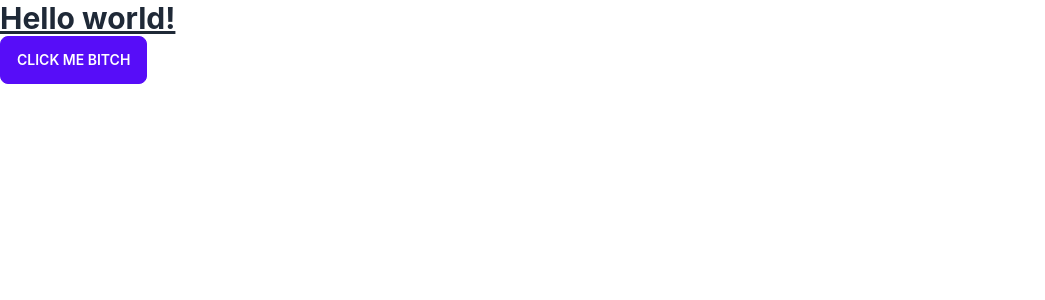
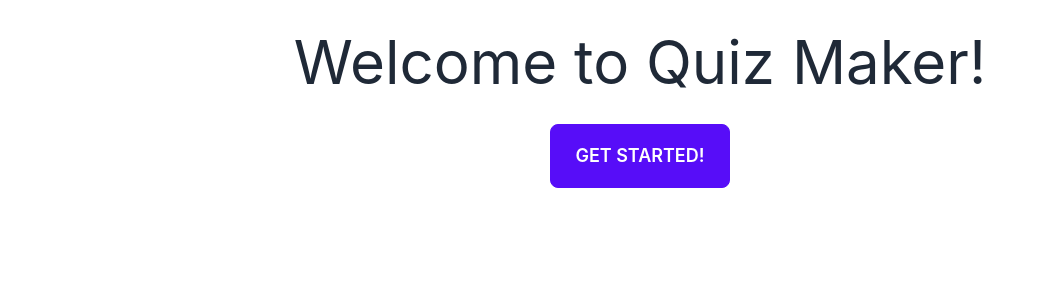
Before and after one commit to 18dschlangen/quiz-maker, a React (Vite) app in the folder quiz-front-end/: page / in a window 1280 px wide. Shown: the top 300 px of the page, without its empty margins (0-1045 px from the left). Built offline with nearby package versions, Linux system fonts and the light colour scheme.

Commit message:
Added routing, home page

```diff
--- a/quiz-front-end/package.json
+++ b/quiz-front-end/package.json
@@ -10,7 +10,8 @@
   "dependencies": {
     "daisyui": "^2.19.0",
     "react": "^18.0.0",
-    "react-dom": "^18.0.0"
+    "react-dom": "^18.0.0",
+    "react-router-dom": "^6.3.0"
   },
   "devDependencies": {
     "@types/react": "^18.0.0",
--- a/quiz-front-end/src/App.tsx
+++ b/quiz-front-end/src/App.tsx
@@ -1,11 +1,16 @@
 import { useState } from "react";
+import { Route, Routes } from "react-router-dom";
 import "./App.css";
+import About from "./pages/About";
+import Home from "./pages/Home";
 
 function App() {
   return (
-    <div>
-      <h1 className="text-3xl font-bold underline">Hello world!</h1>
-      <button className="btn btn-primary">Click Me Bitch</button>
+    <div className="App">
+      <Routes>
+        <Route path="/" element={<Home />} />
+        <Route path="about" element={<About />} />
+      </Routes>
     </div>
   );
 }
--- a/quiz-front-end/src/index.css
+++ b/quiz-front-end/src/index.css
@@ -1,6 +1,7 @@
 @tailwind base;
 @tailwind components;
 @tailwind utilities;
+
 body {
   margin: 0;
   font-family: -apple-system, BlinkMacSystemFont, "Segoe UI", "Roboto", "Oxygen",
@@ -9,3 +10,16 @@ body {
   -webkit-font-smoothing: antialiased;
   -moz-osx-font-smoothing: grayscale;
 }
+
+h1 {
+  @apply text-6xl;
+}
+h2 {
+  @apply text-5xl;
+}
+h3 {
+  @apply text-4xl;
+}
+h4 {
+  @apply text-3xl;
+}
--- a/quiz-front-end/src/main.tsx
+++ b/quiz-front-end/src/main.tsx
@@ -1,10 +1,13 @@
 import React from 'react'
 import ReactDOM from 'react-dom/client'
+import { BrowserRouter } from 'react-router-dom'
 import App from './App'
 import './index.css'
 
 ReactDOM.createRoot(document.getElementById('root')!).render(
   <React.StrictMode>
-    <App />
+    <BrowserRouter>
+      <App />
+    </BrowserRouter>
   </React.StrictMode>
 )
--- /dev/null
+++ b/quiz-front-end/src/pages/About.tsx
@@ -0,0 +1,7 @@
+import React from 'react'
+
+export default function About() {
+    return (
+        <div>About</div>
+    )
+}
--- /dev/null
+++ b/quiz-front-end/src/pages/Home.tsx
@@ -0,0 +1,12 @@
+import React from 'react'
+
+export default function Home() {
+    return (
+        <div className="">
+            <div className="text-center">
+                <h1 className='my-8'>Welcome to Quiz Maker!</h1>
+                <button className="btn btn-lg btn-primary">Get Started!</button>
+            </div>
+        </div>
+    )
+}
```
Also changed, not shown: 1 other file (tests, documents, lock files or other folders).
